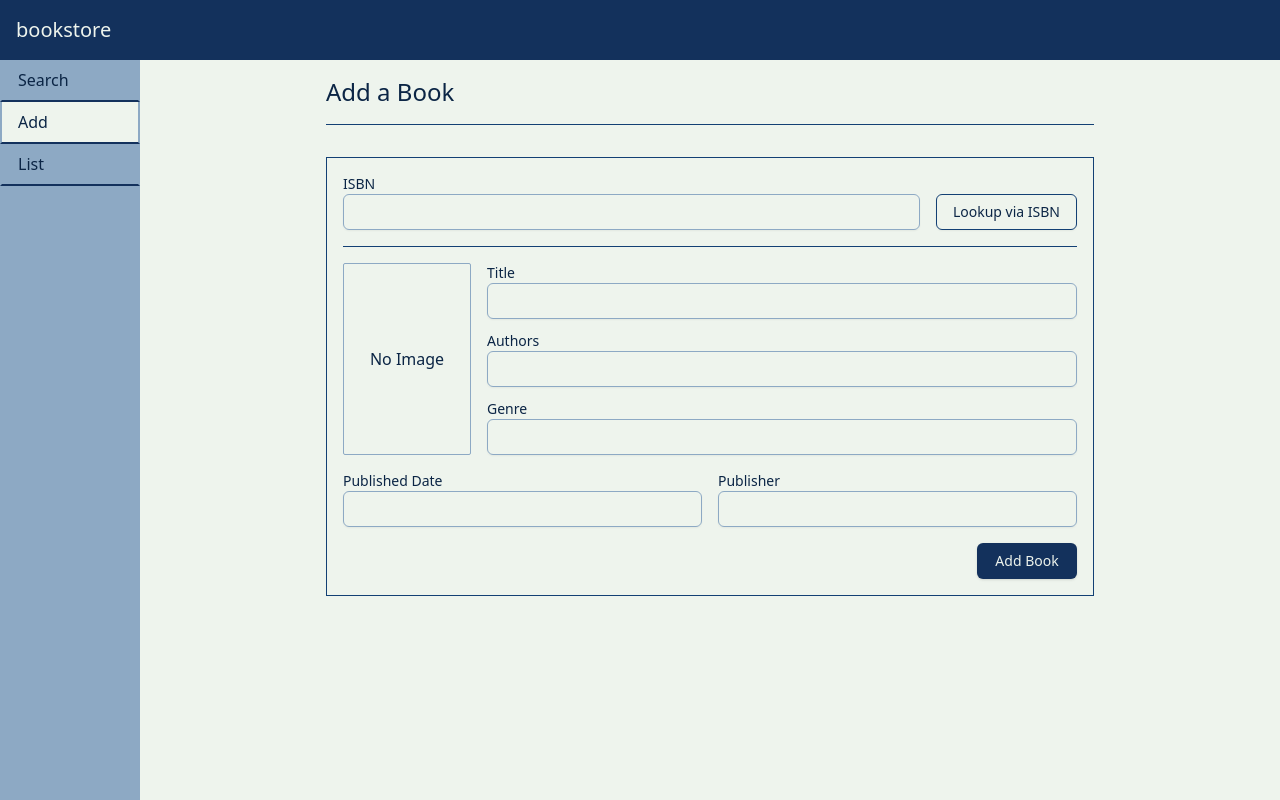
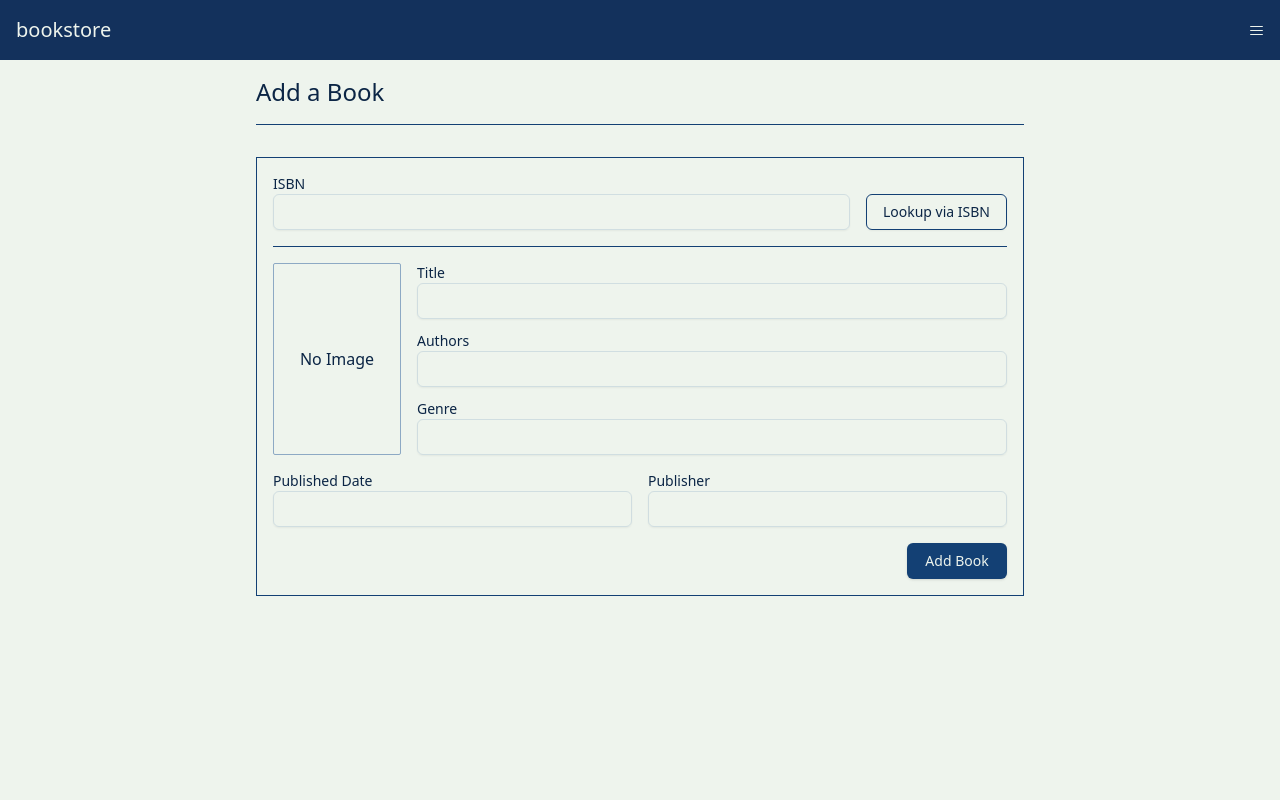
Before and after one commit to dylants/bookstore, a Next.js app: page /add in a window 1280 px wide. Built offline with nearby package versions, Linux system fonts and the light colour scheme.

Commit message:
polish: move side nav, styling updates (#42)
- move the side nav to the top, as a NavMenu component
- assign default text sizes to h1 and h2
- minor tweaks to styling of button and input

```diff
--- a/src/app/add/page.tsx
+++ b/src/app/add/page.tsx
@@ -106,7 +106,7 @@ export default function AddBookPage() {
 
   return (
     <div>
-      <h1 className="text-2xl my-4">Add a Book</h1>
+      <h1 className="my-4">Add a Book</h1>
       <hr className="mt-4 mb-8 border-customPalette-300" />
 
       <form
--- a/src/app/globals.css
+++ b/src/app/globals.css
@@ -5,3 +5,13 @@
 body {
   @apply bg-customPalette-100 text-customPalette-500;
 }
+
+@layer base {
+  h1 {
+    @apply text-2xl;
+  }
+
+  h2 {
+    @apply text-xl;
+  }
+}
--- a/src/app/layout.tsx
+++ b/src/app/layout.tsx
@@ -1,7 +1,6 @@
 import type { Metadata } from 'next';
 import './globals.css';
 import Nav from '@/components/Nav';
-import SideNav from '@/components/SideNav';
 
 export const metadata: Metadata = {
   description: 'bookstore app',
@@ -18,7 +17,6 @@ export default function RootLayout({
       <body className="min-h-screen min-w-screen flex flex-col">
         <Nav />
         <div className="flex flex-1">
-          <SideNav />
           <main className="flex flex-col flex-1 md:items-center mb-12">
             <div className="w-full px-4 md:w-[768px] md:px-0">{children}</div>
           </main>
--- a/src/app/list/page.tsx
+++ b/src/app/list/page.tsx
@@ -63,7 +63,7 @@ export default function ListPage() {
 
   return (
     <>
-      <h1 className="text-2xl my-4">Books</h1>
+      <h1 className="my-4">Books</h1>
       <hr className="mt-4 mb-8 border-customPalette-300" />
 
       <Books
--- a/src/app/search/page.tsx
+++ b/src/app/search/page.tsx
@@ -25,7 +25,7 @@ export default function SearchPage() {
 
   return (
     <div>
-      <h1 className="text-2xl my-4">Search</h1>
+      <h1 className="my-4">Search</h1>
       <hr className="mt-4 mb-8 border-customPalette-300" />
 
       <SearchForm onSearch={onSearch} ref={inputElement} />
--- a/src/components/Nav.tsx
+++ b/src/components/Nav.tsx
@@ -1,11 +1,13 @@
+import NavMenu from '@/components/NavMenu';
 import Link from 'next/link';
 
 export default function Nav() {
   return (
-    <nav className="py-4 px-4 bg-customPalette-400 text-customPalette-100">
+    <nav className="flex justify-between py-4 px-4 bg-customPalette-400 text-customPalette-100">
       <div className="text-xl">
         <Link href="/">bookstore</Link>
       </div>
+      <NavMenu />
     </nav>
   );
 }
--- /dev/null
+++ b/src/components/NavMenu.tsx
@@ -0,0 +1,51 @@
+'use client';
+
+import {
+  DropdownMenu,
+  DropdownMenuContent,
+  DropdownMenuItem,
+  DropdownMenuTrigger,
+} from '@/components/ui/dropdown-menu';
+import {
+  HamburgerMenuIcon,
+  MagnifyingGlassIcon,
+  CardStackIcon,
+  PlusIcon,
+} from '@radix-ui/react-icons';
+import Link from 'next/link';
+
+export default function NavMenu() {
+  return (
+    <DropdownMenu>
+      <DropdownMenuTrigger className="focus-visible:outline-none">
+        <HamburgerMenuIcon />
+      </DropdownMenuTrigger>
+      <DropdownMenuContent>
+        <Link href="/search">
+          <DropdownMenuItem>
+            <div className="flex items-center w-full cursor-pointer">
+              <MagnifyingGlassIcon />
+              <span className="pl-2">Search</span>
+            </div>
+          </DropdownMenuItem>
+        </Link>
+        <Link href="/add">
+          <DropdownMenuItem>
+            <div className="flex items-center w-full cursor-pointer">
+              <PlusIcon />
+              <span className="pl-2">Add</span>
+            </div>
+          </DropdownMenuItem>
+        </Link>
+        <Link href="/list">
+          <DropdownMenuItem>
+            <div className="flex items-center w-full cursor-pointer">
+              <CardStackIcon />
+              <span className="pl-2">List</span>
+            </div>
+          </DropdownMenuItem>
+        </Link>
+      </DropdownMenuContent>
+    </DropdownMenu>
+  );
+}
--- a/src/components/SideNav.tsx
+++ /dev/null
@@ -1,31 +0,0 @@
-'use client';
-
-import clsx from 'clsx';
-import Link from 'next/link';
-import { usePathname } from 'next/navigation';
-
-function NavElement({ path, text }: { path: string; text: string }) {
-  const pathname = usePathname();
-
-  return (
-    <Link
-      href={path}
-      className={clsx(
-        'px-4 py-2 border-x-customPalette-200 border-x-2 border-b-customPalette-400 border-b-2',
-        pathname === path && 'bg-customPalette-100',
-      )}
-    >
-      {text}
-    </Link>
-  );
-}
-
-export default function SideNav() {
-  return (
-    <nav className="flex flex-col w-[140px] bg-customPalette-200">
-      <NavElement path="/search" text="Search" />
-      <NavElement path="/add" text="Add" />
-      <NavElement path="/list" text="List" />
-    </nav>
-  );
-}
--- a/src/components/ui/button.tsx
+++ b/src/components/ui/button.tsx
@@ -20,7 +20,7 @@ const buttonVariants = cva(
       },
       variant: {
         default:
-          'bg-customPalette-400 text-customPalette-100 shadow hover:bg-customPalette-400/90',
+          'bg-customPalette-300 text-customPalette-100 shadow hover:bg-customPalette-400/90',
         destructive:
           'bg-red-500 text-customPalette-100 shadow-sm hover:bg-red-500/90',
         ghost: 'hover:bg-customPalette-100 hover:text-customPalette-300/80',
--- a/src/components/ui/input.tsx
+++ b/src/components/ui/input.tsx
@@ -3,7 +3,7 @@ import { cva, type VariantProps } from 'class-variance-authority';
 import { cn } from 'lib/tailwind-utils';
 
 const inputVariants = cva(
-  'flex h-9 w-full rounded-md border border-customPalette-200 bg-transparent px-3 py-1 text-sm shadow-sm transition-colors file:border-0 file:bg-transparent file:text-sm file:font-medium placeholder:text-slate-500 focus-visible:outline-none focus-visible:ring-1 focus-visible:ring-slate-950 disabled:cursor-not-allowed disabled:opacity-50',
+  'flex h-9 w-full rounded-md border border-customPalette-200/30 bg-transparent px-3 py-1 text-sm shadow-sm transition-colors file:border-0 file:bg-transparent file:text-sm file:font-medium placeholder:text-slate-500 focus-visible:outline-none focus-visible:ring-1 focus-visible:ring-slate-950 disabled:cursor-not-allowed disabled:opacity-50',
   {
     defaultVariants: {
       variant: 'default',
```
